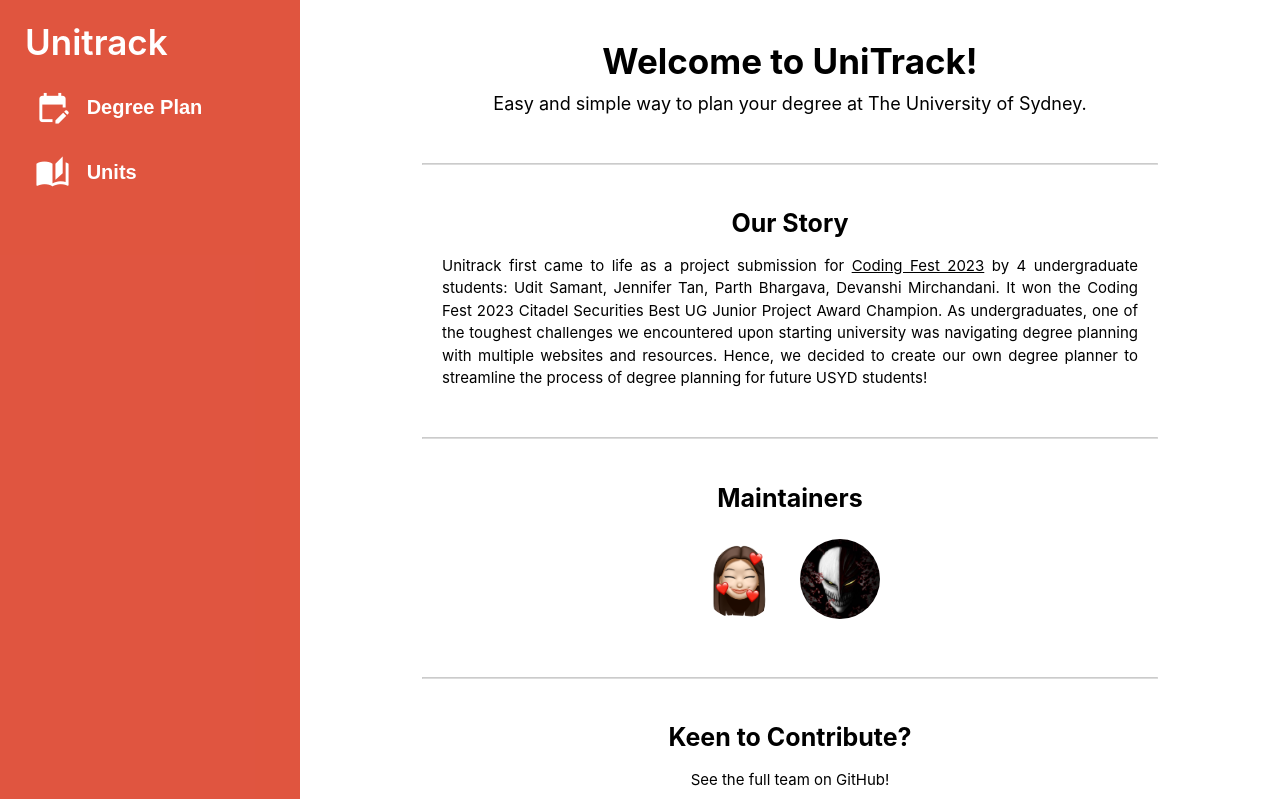
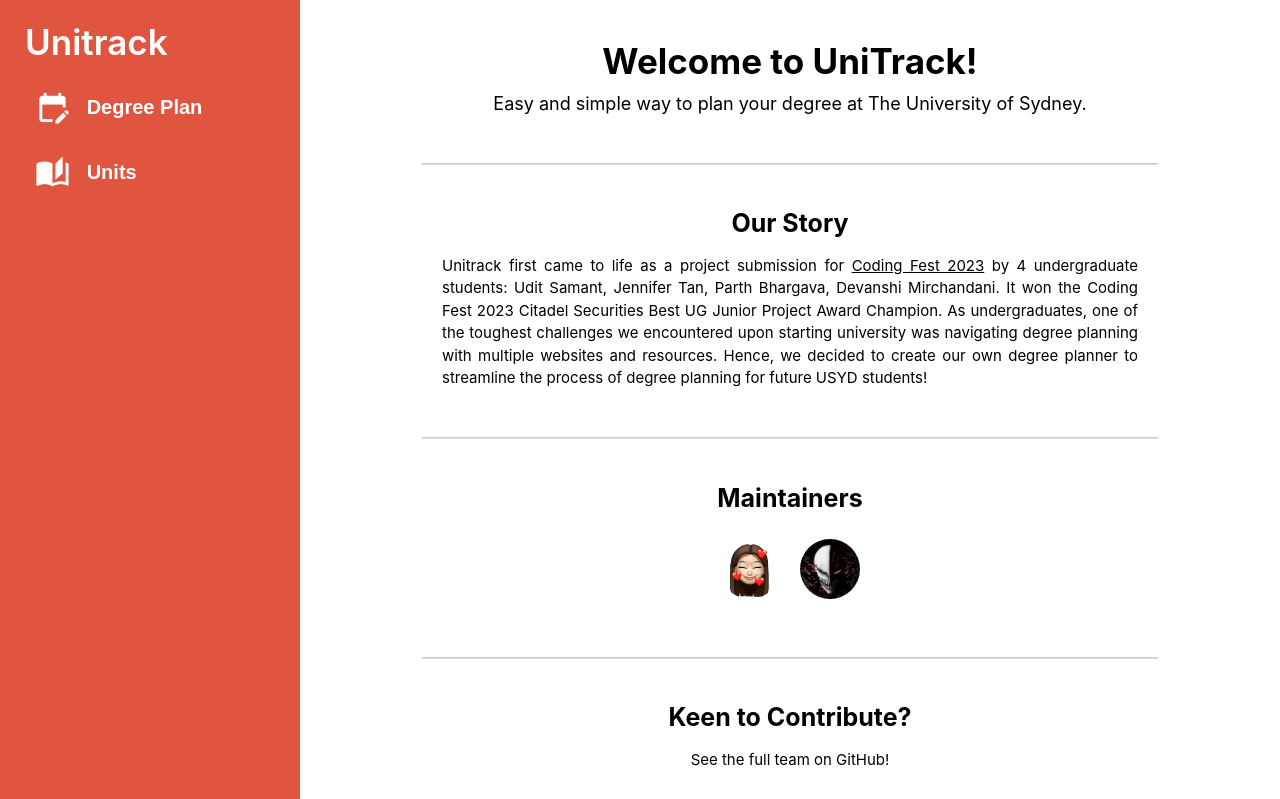
Before and after one commit to GoodGameRuler/unitrack_v3, a Next.js app: page / in a window 1280 px wide. Shown: the top 799 px of the page. Built offline with nearby package versions, Linux system fonts and the light colour scheme.

Commit message:
Change profile picture size to 60px

```diff
--- a/app/index.css
+++ b/app/index.css
@@ -8,8 +8,8 @@
 }
 
 .profilePhoto {
-    height: 80px;
-    width: 80px;
+    height: 60px;
+    width: 60px;
     border-radius: 50%;
     background-color: white;
     background-position: center center;
```
